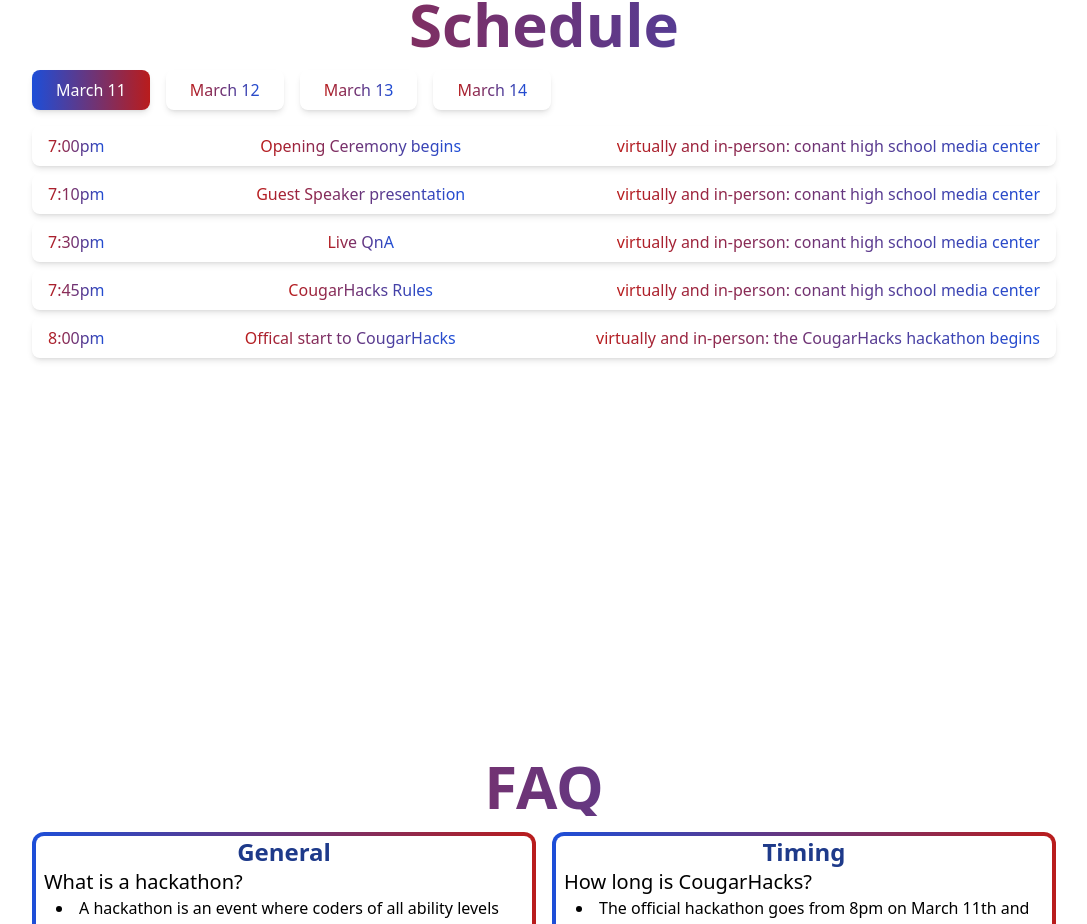
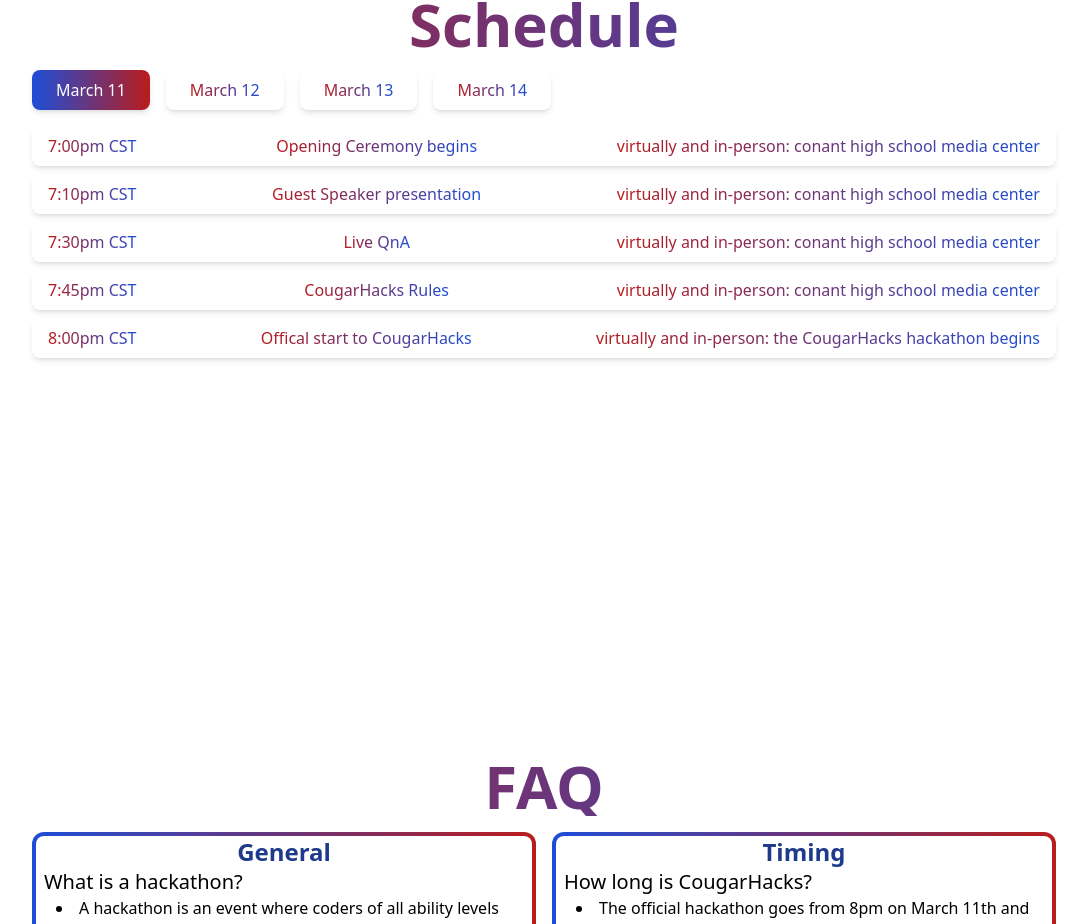
Before and after one commit to Socksham/hack211, a React (Create React App) app: page / in a window 1280 px wide. Shown: the part 2470-3394 px from the top of the page, without its empty margins (96-1183 px from the left). Built offline with nearby package versions, Linux system fonts and the light colour scheme.

Commit message:
Update Schedule to specify timezone

```diff
--- a/src/components/Schedule.js
+++ b/src/components/Schedule.js
@@ -11,37 +11,37 @@
     const [scheduleTimes, setScheduleTimes] = useState([
         {
             times: [
-                { time: "7:00pm", event: "Opening Ceremony begins", location: "virtually and in-person: conant high school media center" },
-                { time: "7:10pm", event: "Guest Speaker presentation", location: "virtually and in-person: conant high school media center" },
-                { time: "7:30pm", event: "Live QnA", location: "virtually and in-person: conant high school media center" },
-                { time: "7:45pm", event: "CougarHacks Rules", location: "virtually and in-person: conant high school media center" },
-                { time: "8:00pm", event: "Offical start to CougarHacks", location: " virtually and in-person: the CougarHacks hackathon begins " },
+                { time: "7:00pm CST", event: "Opening Ceremony begins", location: "virtually and in-person: conant high school media center" },
+                { time: "7:10pm CST", event: "Guest Speaker presentation", location: "virtually and in-person: conant high school media center" },
+                { time: "7:30pm CST", event: "Live QnA", location: "virtually and in-person: conant high school media center" },
+                { time: "7:45pm CST", event: "CougarHacks Rules", location: "virtually and in-person: conant high school media center" },
+                { time: "8:00pm CST", event: "Offical start to CougarHacks", location: " virtually and in-person: the CougarHacks hackathon begins " },
             ]
         },
         {
             times: [
-                { time: "1:00pm", event: "Overview of Git", location: "virtually: zoom" },
-                { time: "2:00pm", event: "UIUC Student Panel", location: "virtually: zoom" },
-                { time: "3:00pm", event: "Core principles of WebScraping", location: "virtually: zoom" },
-                { time: "3:00pm", event: "Fundamentals of Databases", location: "virtually: zoom" },
-                { time: "4:00pm", event: "Essentials of API Data Fetching", location: "virtually: zoom" },
-                { time: "4:00pm", event: "Advanced Web Development", location: "virtually: zoom" },
-                { time: "5:00pm", event: "Unity Game Development", location: "virtually: zoom" },
-                { time: "7:00pm", event: "Advanced Databases", location: "virtually: zoom" },
-                { time: "8:00pm", event: "Introduction to Artificial Intelligence", location: "virtually: zoom" },
+                { time: "1:00pm CST", event: "Overview of Git", location: "virtually: zoom" },
+                { time: "2:00pm CST", event: "UIUC Student Panel", location: "virtually: zoom" },
+                { time: "3:00pm CST", event: "Core principles of WebScraping", location: "virtually: zoom" },
+                { time: "3:00pm CST", event: "Fundamentals of Databases", location: "virtually: zoom" },
+                { time: "4:00pm CST", event: "Essentials of API Data Fetching", location: "virtually: zoom" },
+                { time: "4:00pm CST", event: "Advanced Web Development", location: "virtually: zoom" },
+                { time: "5:00pm CST", event: "Unity Game Development", location: "virtually: zoom" },
+                { time: "7:00pm CST", event: "Advanced Databases", location: "virtually: zoom" },
+                { time: "8:00pm CST", event: "Introduction to Artificial Intelligence", location: "virtually: zoom" },
 
             ]
         },
         {
             times: [
-                { time: "8:00am", event: "Project submissions due", location: "virtually: devpost" },
-                { time: "8:00am", event: "Project judging begins", location: "virtually: devpost" },
+                { time: "9:00am CST", event: "Project submissions due", location: "virtually: devpost" },
+                { time: "8:00am CST", event: "Project judging begins", location: "virtually: devpost" },
             ]
         },
         {
             times: [
-                { time: "7:00pm", event: "Award ceremony begins", location: " virtually and in-person: conant high school media center" },
-                { time: "8:00pm", event: "Award ceremony concludes: Thanks for attending!", location: " virtually and in-person: conant high school media center" }
+                { time: "7:00pm CST", event: "Award Ceremony Begins", location: " virtually and in-person: conant high school media center" },
+                { time: "8:00pm CST", event: "Award Ceremony Concludes: Thanks for attending!", location: " virtually and in-person: conant high school media center" }
             ]
         }
     ])
```
